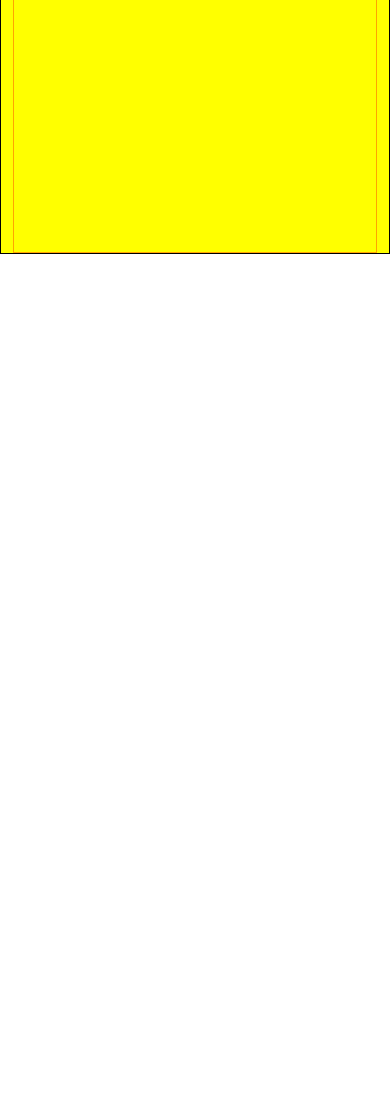
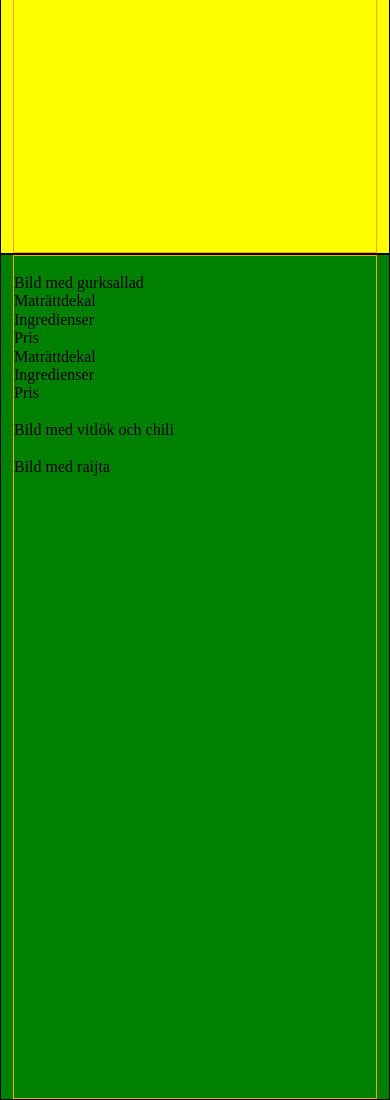
Before and after one commit to PerRosen63/html-css-2, a plain HTML site: page index.html in a window 390 px wide. Shown: the part 676-1776 px from the top of the page. Before the commit the page ends 930 px from the top, so only its background shows below. Drawn offline with Linux system fonts and the light colour scheme; a web font is replaced by a local one.

Commit message:
page 2 grid layout, order, mobile, tablet/dt

```diff
--- a/css/_mobile.scss
+++ b/css/_mobile.scss
@@ -98,5 +98,11 @@ article {
     section {
         border: 1px solid orange;
     }
+&.page2 {
+    background-color: green;
+}
+    section {
+        border: 1px solid orange;
+    }
 
 }
--- a/css/_tablet.scss
+++ b/css/_tablet.scss
@@ -5,6 +5,7 @@ header {
     position: fixed;
     width: calc( 100vw / 12 - 26px );
     height: 100vh;
+    min-height: 650px;
     padding: 12px;
     flex-direction: column;
     justify-content: space-around;
@@ -54,4 +55,22 @@ main {
 
         }
     }
+    .page2 {
+        background-color: red;
+        section {
+            grid-template-columns: repeat(11, 1fr);
+            grid-template-rows: repeat(2,auto);
+            margin-left: 8.33333%;
+            div:nth-child(1) {
+                grid-column: span 3;
+            }
+            div:nth-child(3), div:nth-child(4) {
+                grid-column: span 4;
+            }
+            div:nth-child(2) {
+                grid-column: span 12;
+                order: 1;
+            }
+        }
+    }
 }
--- a/index.html
+++ b/index.html
@@ -56,6 +56,36 @@
         <div class="text">text</div>
       </section>
     </article>
+    <article class="page2">
+      <section>
+        <div class="imagebox">
+          <figure>
+            <img src="" alt="">
+            <figcaption>Bild med gurksallad</figcaption>
+          </figure>
+        </div>
+        <div class="menu-wrapper">
+          <div>Maträtt<span>dekal</span></div>
+          <div>Ingredienser</div>
+          <div>Pris</div>
+          <div>Maträtt<span>dekal</span></div>
+          <div>Ingredienser</div>
+          <div>Pris</div>
+        </div>
+        <div class="imagebox">
+          <figure>
+            <img src="" alt="">
+            <figcaption>Bild med vitlök och chili</figcaption>
+          </figure>
+        </div>
+        <div class="imagebox">
+          <figure>
+            <img src="" alt="">
+            <figcaption>Bild med raijta</figcaption>
+          </figure>
+        </div>
+      </section>
+    </article>
   </main>
 </body>
 </html>
```
Also changed, not shown: css/style.css.
